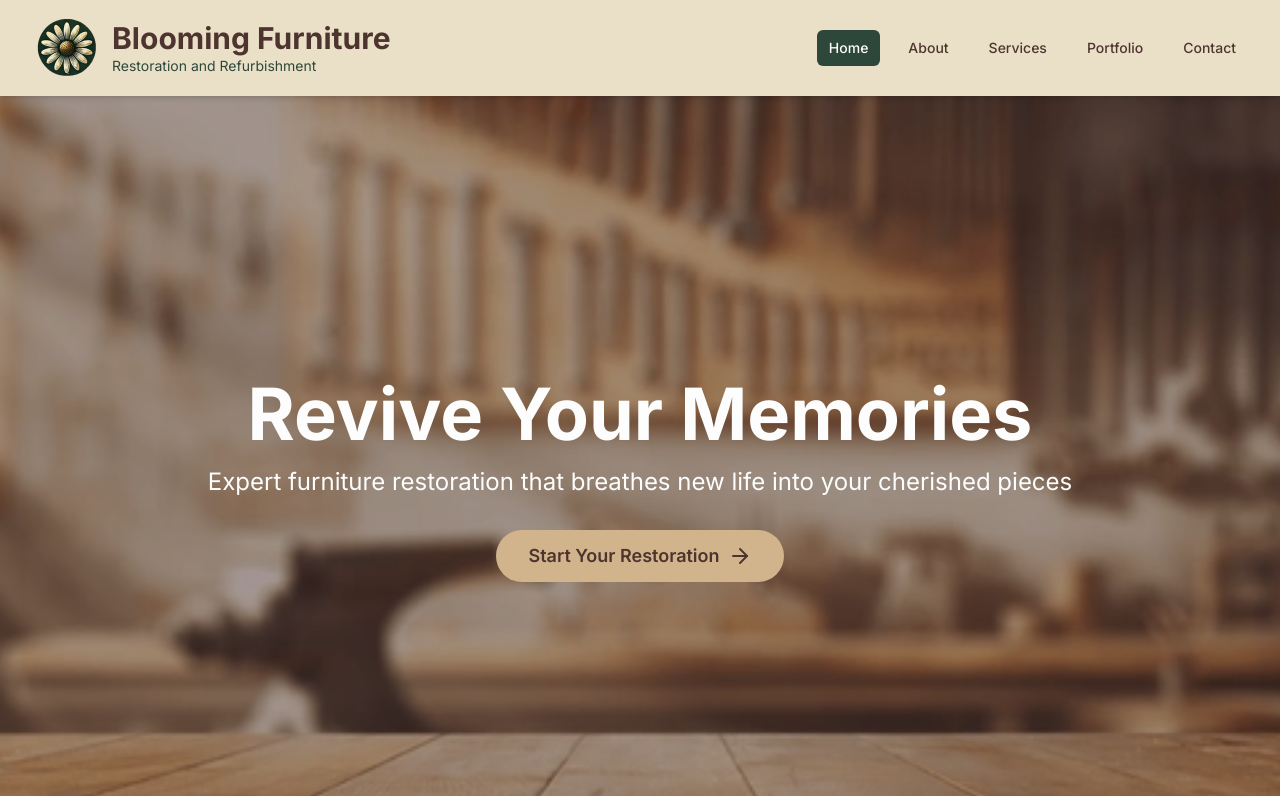
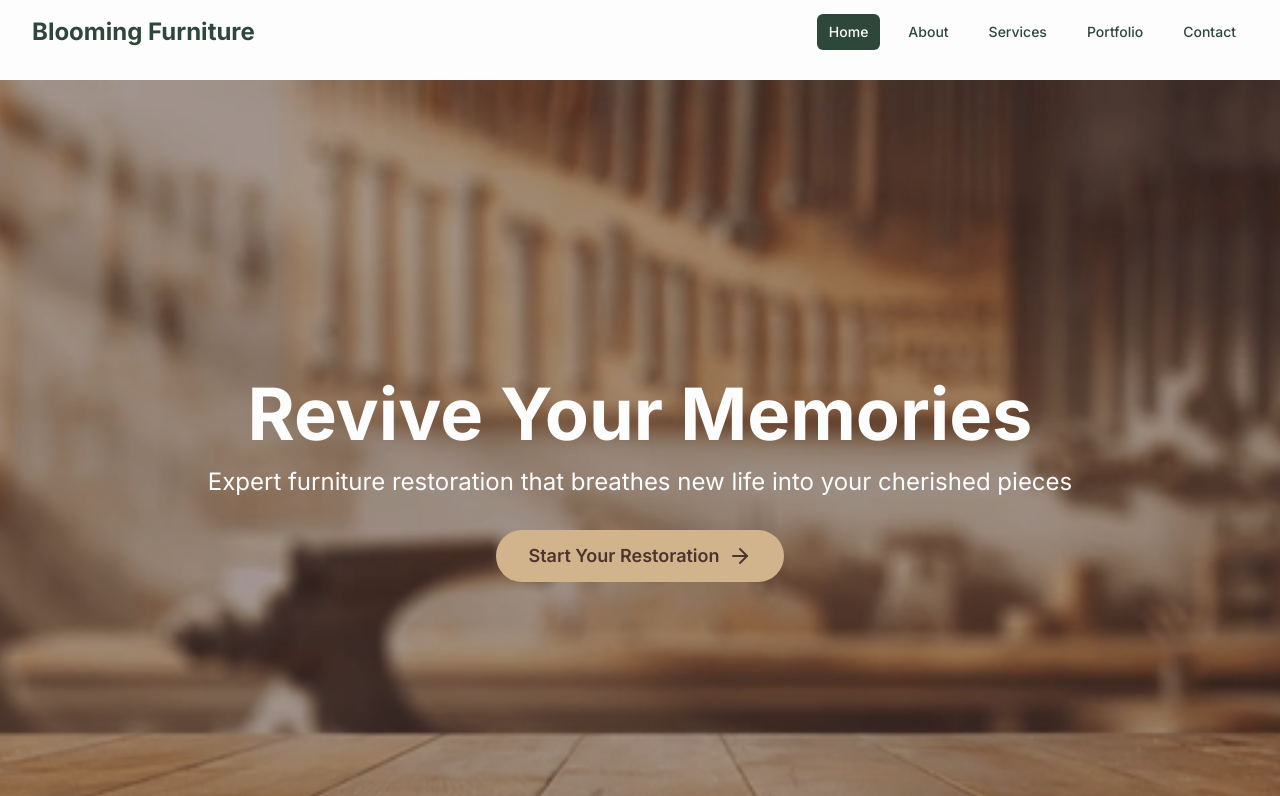
Before and after one commit to Jalt8/blooming-furniture, a Next.js app: page / in a window 1280 px wide. Shown: the top 796 px of the page. Built offline with nearby package versions, Linux system fonts and the light colour scheme.

Commit message:
Add 'use client' directive to client-side components

```diff
--- a/src/components/Navbar.tsx
+++ b/src/components/Navbar.tsx
@@ -1,3 +1,5 @@
+'use client';
+
 import React, { useState, useEffect } from 'react';
 import Link from 'next/link';
 import { usePathname } from 'next/navigation';
@@ -5,52 +7,48 @@ import { Menu, X } from 'lucide-react';
 
 const Navbar: React.FC = () => {
   const [isOpen, setIsOpen] = useState(false);
-  const [isMobile, setIsMobile] = useState(false);
+  const [scrolled, setScrolled] = useState(false);
   const pathname = usePathname();
 
   useEffect(() => {
-    const handleResize = () => {
-      setIsMobile(window.innerWidth < 768);
+    const handleScroll = () => {
+      setScrolled(window.scrollY > 20);
     };
-    handleResize();
-    window.addEventListener('resize', handleResize);
-    return () => window.removeEventListener('resize', handleResize);
+
+    window.addEventListener('scroll', handleScroll);
+    return () => window.removeEventListener('scroll', handleScroll);
   }, []);
 
-  const navItems = [
-    { name: 'Home', href: '/' },
-    { name: 'About', href: '/about' },
-    { name: 'Services', href: '/services' },
-    { name: 'Portfolio', href: '/portfolio' },
-    { name: 'Contact', href: '/contact' },
+  const navLinks = [
+    { href: '/', label: 'Home' },
+    { href: '/about', label: 'About' },
+    { href: '/services', label: 'Services' },
+    { href: '/portfolio', label: 'Portfolio' },
+    { href: '/contact', label: 'Contact' },
   ];
 
   return (
-    <nav className="bg-daisy-cream shadow-md fixed w-full z-50">
+    <nav className={`fixed w-full z-50 transition-all duration-300 ${scrolled ? 'bg-daisy-cream shadow-md' : 'bg-transparent'}`}>
       <div className="max-w-7xl mx-auto px-4 sm:px-6 lg:px-8">
-        <div className="flex items-center justify-between h-24">
+        <div className="flex items-center justify-between h-16">
           <div className="flex items-center">
-            <Link href="/" className="flex-shrink-0 flex items-center">
-              <img className="h-16 w-auto mr-2 sm:mr-4" src="android-chrome-256x256.png" alt="Blooming Furniture" />
-              <div className="flex flex-col">
-                <span className="text-xl sm:text-2xl md:text-3xl font-bold text-dark-wood">Blooming Furniture</span>
-                <span className="text-xs sm:text-sm text-forest-green">Restoration and Refurbishment</span>
-              </div>
+            <Link href="/" className="text-2xl font-bold text-forest-green">
+              Blooming Furniture
             </Link>
           </div>
           <div className="hidden md:block">
             <div className="ml-10 flex items-baseline space-x-4">
-              {navItems.map((item) => (
+              {navLinks.map((link) => (
                 <Link
-                  key={item.name}
-                  href={item.href}
+                  key={link.href}
+                  href={link.href}
                   className={`px-3 py-2 rounded-md text-sm font-medium ${
-                    pathname === item.href
-                      ? 'text-white-daisy bg-forest-green'
-                      : 'text-dark-wood hover:text-forest-green hover:bg-golden-center'
+                    pathname === link.href
+                      ? 'bg-forest-green text-white-daisy'
+                      : 'text-forest-green hover:bg-golden-center hover:text-dark-wood'
                   } transition-colors duration-300`}
                 >
-                  {item.name}
+                  {link.label}
                 </Link>
               ))}
             </div>
@@ -58,30 +56,34 @@ const Navbar: React.FC = () => {
           <div className="md:hidden">
             <button
               onClick={() => setIsOpen(!isOpen)}
-              className="inline-flex items-center justify-center p-2 rounded-md text-dark-wood hover:text-forest-green hover:bg-golden-center focus:outline-none focus:ring-2 focus:ring-inset focus:ring-forest-green"
+              className="inline-flex items-center justify-center p-2 rounded-md text-forest-green hover:text-white-daisy hover:bg-forest-green focus:outline-none focus:ring-2 focus:ring-offset-2 focus:ring-offset-forest-green focus:ring-white"
             >
               <span className="sr-only">Open main menu</span>
-              {isOpen ? <X className="block h-6 w-6" /> : <Menu className="block h-6 w-6" />}
+              {isOpen ? (
+                <X className="block h-6 w-6" aria-hidden="true" />
+              ) : (
+                <Menu className="block h-6 w-6" aria-hidden="true" />
+              )}
             </button>
           </div>
         </div>
       </div>
 
-      {isOpen && isMobile && (
+      {isOpen && (
         <div className="md:hidden">
           <div className="px-2 pt-2 pb-3 space-y-1 sm:px-3">
-            {navItems.map((item) => (
+            {navLinks.map((link) => (
               <Link
-                key={item.name}
-                href={item.href}
+                key={link.href}
+                href={link.href}
                 className={`block px-3 py-2 rounded-md text-base font-medium ${
-                  pathname === item.href
-                    ? 'text-white-daisy bg-forest-green'
-                    : 'text-dark-wood hover:text-forest-green hover:bg-golden-center'
+                  pathname === link.href
+                    ? 'bg-forest-green text-white-daisy'
+                    : 'text-forest-green hover:bg-golden-center hover:text-dark-wood'
                 } transition-colors duration-300`}
                 onClick={() => setIsOpen(false)}
               >
-                {item.name}
+                {link.label}
               </Link>
             ))}
           </div>
```
